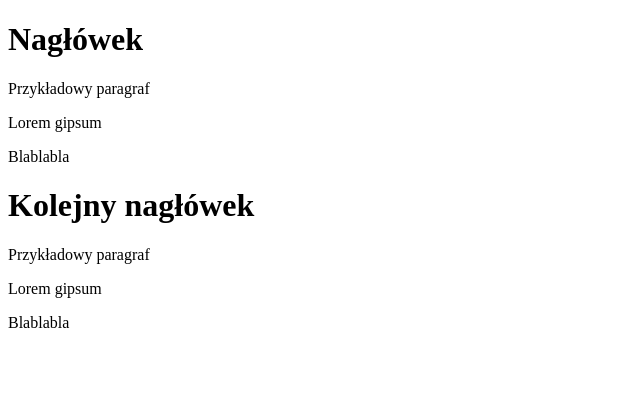
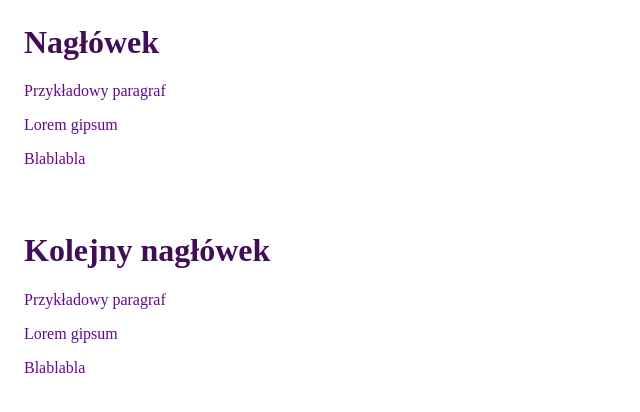
Before and after one commit to pmbytner/NWWO-INLS2_1.1, a plain HTML site: page index.html in a window 1280 px wide. Shown: the whole page, without its empty margins (0-640 px from the left). Drawn offline with Linux system fonts and the light colour scheme.

Commit message:
wprowadziłem styl podstawowych bloków tekstu

```diff
--- a/styl.css
+++ b/styl.css
@@ -1,3 +1,14 @@
 body
 {
+    color: hsl(280,90%,30%);
+    padding: 1em;
 }
+h1 {
+    color: hsl(280,75%,20%);
+}
+h1:first-child {
+    margin-top: 0;
+}
+h1:not(:first-child) {
+    margin-top: 2em;
+}
```
